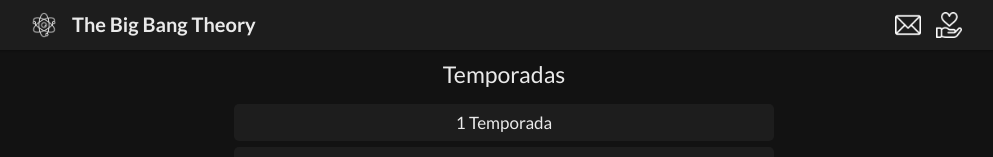
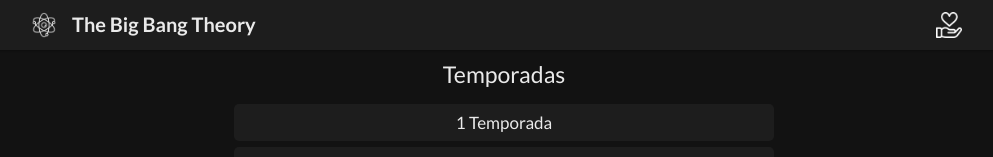
Before and after one commit to andersonmendess/tbbt, a React (Create React App) app: page / in a window 1280 px wide. Shown: the top 157 px of the page, without its empty margins (136-1129 px from the left). Built offline with nearby package versions, Linux system fonts and the light colour scheme.

Commit message:
remove email from bar

```diff
--- a/src/components/Header/index.js
+++ b/src/components/Header/index.js
@@ -32,7 +32,6 @@
         </div>
 
         <div>
-        <Icon onClick={() => window.location.href = "mailto:anderson2000ano@gmail.com"} height="100%" src={email} />
         <Icon onClick={() => window.location.href = "https://www.paypal.com/donate?hosted_button_id=KZFWY4KC9Z7E6"} height="100%" src={heart} />
         </div>
 
```
